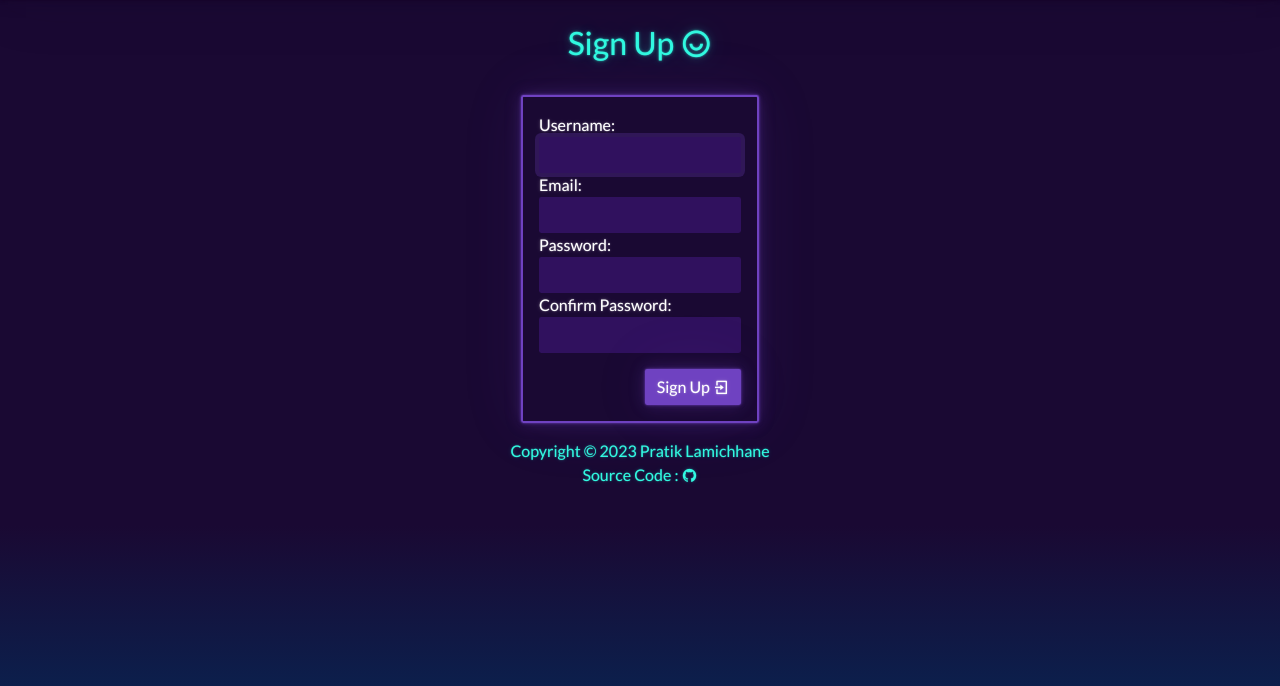
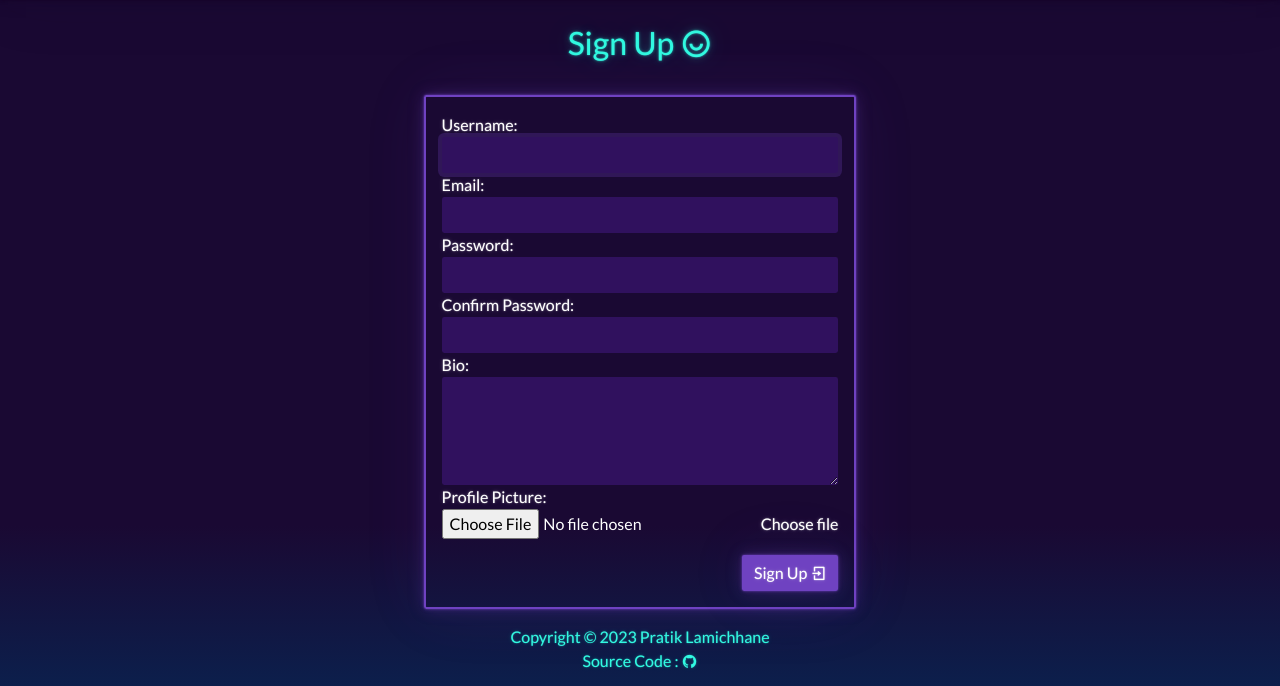
Before and after one commit to pratiklamichhane/MusiKeyy, a Django app: page /account/signup/ in a window 1280 px wide. Shown: the part 114-800 px from the top of the page. Run offline with Django 4.2, Linux system fonts and the light colour scheme; parts of the project's set-up code (start-up, migrations or seed data) failed here and were passed over; some libraries are stand-ins or nearby versions; grey boxes are pictures that could not be loaded.

Commit message:
enhanced profile and updated urls

```diff
--- a/musikeyy/accounts/forms.py
+++ b/musikeyy/accounts/forms.py
@@ -1,9 +1,18 @@
 from django import forms
 from django.contrib.auth.forms import UserCreationForm
 from django.contrib.auth.models import User
+from . models import UserProfile
+
+class ProfileForm(forms.ModelForm):
+    class Meta:
+        model = UserProfile
+        fields = ('bio', 'profile_picture',)
+
 
 class SignUpForm(UserCreationForm):
-    email = forms.EmailField(max_length=254, help_text='eg : rambahadur@gmail.com')
+    email = forms.EmailField(max_length=254, help_text='eg: rambahadur@gmail.com')
+    bio = forms.CharField(max_length=500, required=False)
+    profile_picture = forms.ImageField(required=False)
 
     def __init__(self, *args, **kwargs):
         super().__init__(*args, **kwargs)
@@ -12,4 +21,4 @@ class SignUpForm(UserCreationForm):
 
     class Meta:
         model = User
-        fields = ('username', 'email', 'password1', 'password2')
+        fields = ('username', 'email', 'password1', 'password2',)
--- a/musikeyy/accounts/templates/accounts/signup.html
+++ b/musikeyy/accounts/templates/accounts/signup.html
@@ -5,28 +5,40 @@
     <div class="container d-flex justify-content-center">
         <div class="card border-primary mb-3 mt-4">
             <div class="card-body">
-                <form method="post">
+                <form method="post" enctype="multipart/form-data">
                     {% csrf_token %}
                     <div class="form-group">
-                        <label for="{{ form.username.id_for_label }}">Username:</label>
-                        {{ form.username }}
+                        <label for="{{ user_form.username.id_for_label }}">Username:</label>
+                        {{ user_form.username }}
                     </div>
                     <div class="form-group">
-                        <label for="{{ form.email.id_for_label }}">Email:</label>
-                        {{ form.email }}
+                        <label for="{{ user_form.email.id_for_label }}">Email:</label>
+                        {{ user_form.email }}
                     </div>
                     <div class="form-group">
-                        <label for="{{ form.password1.id_for_label }}">Password:</label>
-                        {{ form.password1 }}
+                        <label for="{{ user_form.password1.id_for_label }}">Password:</label>
+                        {{ user_form.password1 }}
                     </div>
                     <div class="form-group">
-                        <label for="{{ form.password2.id_for_label }}">Confirm Password:</label>
-                        {{ form.password2 }}
+                        <label for="{{ user_form.password2.id_for_label }}">Confirm Password:</label>
+                        {{ user_form.password2 }}
+                    </div>
+                    <div class="form-group">
+                        <label for="{{ profile_form.bio.id_for_label }}">Bio:</label>
+                        <textarea class="form-control" rows="4" id="{{ profile_form.bio.id_for_label }}" name="{{ profile_form.bio.name }}"></textarea>
+                    </div>
+                    <div class="form-group">
+                        <label for="{{ profile_form.profile_picture.id_for_label }}">Profile Picture:</label>
+                        <div class="input-group">
+                            <div class="custom-file">
+                                <input type="file" class="custom-file-input" id="{{ profile_form.profile_picture.id_for_label }}" name="{{ profile_form.profile_picture.name }}">
+                                <label class="custom-file-label" for="{{ profile_form.profile_picture.id_for_label }}">Choose file</label>
+                            </div>
+                        </div>
                     </div>
                     <button type="submit" class="btn btn-primary mt-3 float-end">Sign Up <i class="ri-login-box-line"></i></button>
                 </form>
             </div>
         </div>
     </div>
-
 {% endblock body %}
--- a/musikeyy/accounts/urls.py
+++ b/musikeyy/accounts/urls.py
@@ -4,4 +4,5 @@ from . import views
 urlpatterns = [
     path('signup/', views.signup, name='signup'),
     path('login/', views.login_view, name='login'),
+    path('logout/', views.logout, name='logout'),
     ]
--- a/musikeyy/accounts/views.py
+++ b/musikeyy/accounts/views.py
@@ -1,20 +1,27 @@
 from django.shortcuts import render, redirect
-from .forms import SignUpForm
-from django.contrib.auth import login, authenticate
+from django.contrib.auth import login, authenticate , logout as auth_logout
+from .forms import SignUpForm, ProfileForm
+from .models import UserProfile
+from django.contrib.auth.decorators import login_required
+
 
 def signup(request):
     if request.method == 'POST':
-        form = SignUpForm(request.POST)
-        if form.is_valid():
-            form.save()
-            username = form.cleaned_data.get('username')
-            raw_password = form.cleaned_data.get('password1')
-            user = authenticate(username=username, password=raw_password)
+        user_form = SignUpForm(request.POST)
+        profile_form = ProfileForm(request.POST, request.FILES)
+        if user_form.is_valid() and profile_form.is_valid():
+            user = user_form.save()
+            profile = profile_form.save(commit=False)
+            profile.user = user  # Link the profile to the user
+            profile.save()  # Save the profile data
             login(request, user)
             return redirect('index')
     else:
-        form = SignUpForm()
-    return render(request, 'accounts/signup.html', {'form': form})
+        user_form = SignUpForm()
+        profile_form = ProfileForm()
+
+    return render(request, 'accounts/signup.html', {'user_form': user_form, 'profile_form': profile_form})
+
 
 def login_view(request):
     if request.method == 'POST':
@@ -25,3 +32,21 @@ def login_view(request):
             login(request, user)
             return redirect('index')
     return render(request, 'accounts/login.html')
+
+
+def loginstatus(request):
+    return render(request, 'base_app/base.html', {'user': request.user})
+
+@login_required
+def user_profile(request):
+    try:
+        user_profile = UserProfile.objects.get(user=request.user)
+    except UserProfile.DoesNotExist:
+        user_profile = None
+
+    return render(request, 'base_app/base.html', {'user_profile': user_profile})
+
+
+def logout(request):
+    auth_logout(request)
+    return redirect('index')
--- a/musikeyy/base_app/templates/base_app/base.html
+++ b/musikeyy/base_app/templates/base_app/base.html
@@ -108,33 +125,28 @@
       </div>
     </nav>
 
-    <div
-      class="offcanvas offcanvas-start"
-      tabindex="-1"
-      id="offcanvasExample"
-      aria-labelledby="offcanvasExampleLabel"
-      bis_skin_checked="1"
-    >
-      <div class="offcanvas-header" bis_skin_checked="1">
 
-        <div class="profile-container d-flex align-items-center gap-5">
-          <img src="https://avatars.githubusercontent.com/u/110966247?s=400&u=096b73bfaf277bcd4875ec6561bbb4d0be03bd09&v=4" alt="" width="90px"
-          style="border-radius:100px">
-          <div class="user-details">
-        <h5 class="offcanvas-title" id="offcanvasExampleLabel">Pratikx64</h5>
-        <p class="text-white" >A person who loves music.</p>
+    <div class="offcanvas offcanvas-start" tabindex="-1" id="offcanvasExample" aria-labelledby="offcanvasExampleLabel">
+      <div class="offcanvas-header">
+          <div class="profile-container d-flex align-items-center gap-5">
+              {% if user.is_authenticated %}
+              {% comment %} <img src="{{ user_profile.profile_picture.url }}" alt="Profile Picture" width="90px" style="border-radius: 100px;"> {% endcomment %}
+                  <div class="user-details">
+                      <h5 class="offcanvas-title" id="offcanvasExampleLabel"><i class="ri-bug-fill"></i> Hey ! <strong>{{ user.username }} </strong></h5>
+                      <p class="text-white">{{ user_profile.bio }}</p>
+                  </div>
+              {% else %}
+                  <div class="user-details">
+                      <h5 class="offcanvas-title" id="offcanvasExampleLabel">Guest</h5>
+                      <p class="text-white">Welcome, guest!</p>
+                  </div>
+              {% endif %}
+          </div>
+          <button type="button" class="btn-close text-reset" data-bs-dismiss="offcanvas" aria-label="Close"></button>
       </div>
-      </div>
-        <button
-          type="button"
-          class="btn-close text-reset"
-          data-bs-dismiss="offcanvas"
-          aria-label="Close"
-        ></button>
-      </div>
-      <div class="offcanvas-body" bis_skin_checked="1">
+      <div class="offcanvas-body">
         <div bis_skin_checked="1">
-          <p>Welcome to your profile <strong>Pratikx64</strong>. Here you can manage your songs , album and the artists. </p>
+          <p>Welcome to your profile Here you can manage your songs , album and the artists. </p>
           <hr>
           <div class="alert alert-dismissible alert-info" bis_skin_checked="1">
             <button type="button" class="btn-close" data-bs-dismiss="alert"></button>
```
Also changed, not shown: other parts of musikeyy/base_app/templates/base_app/base.html (+25 -3 lines), musikeyy/accounts/migrations/0001_initial.py (added), musikeyy/media/profile_pictures/179056233_2447384115407913_3102595496805552041_n.jpg (added), musikeyy/media/profile_pictures/179056233_2447384115407913_3102595496805552041_n_5sUSiFF.jpg (added), musikeyy/media/profile_pictures/179056233_2447384115407913_3102595496805552041_n_hqDpb0O.jpg (added).
